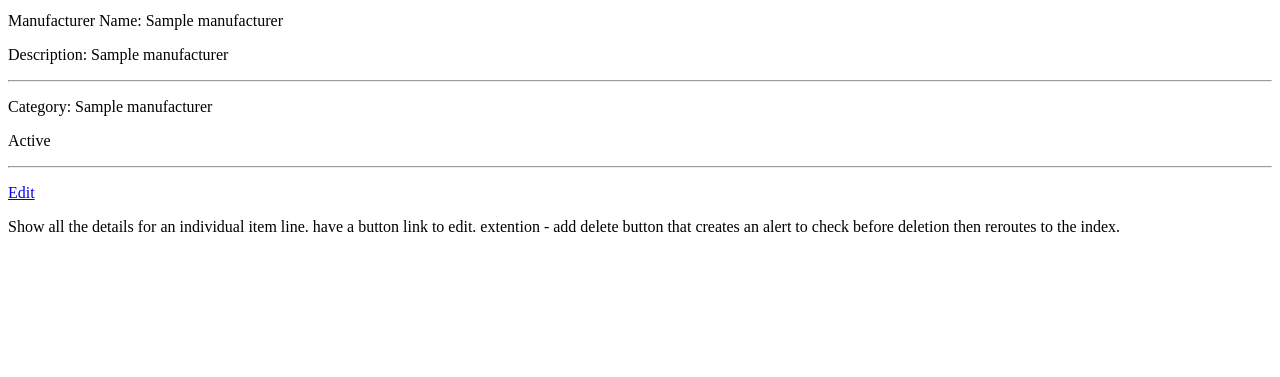
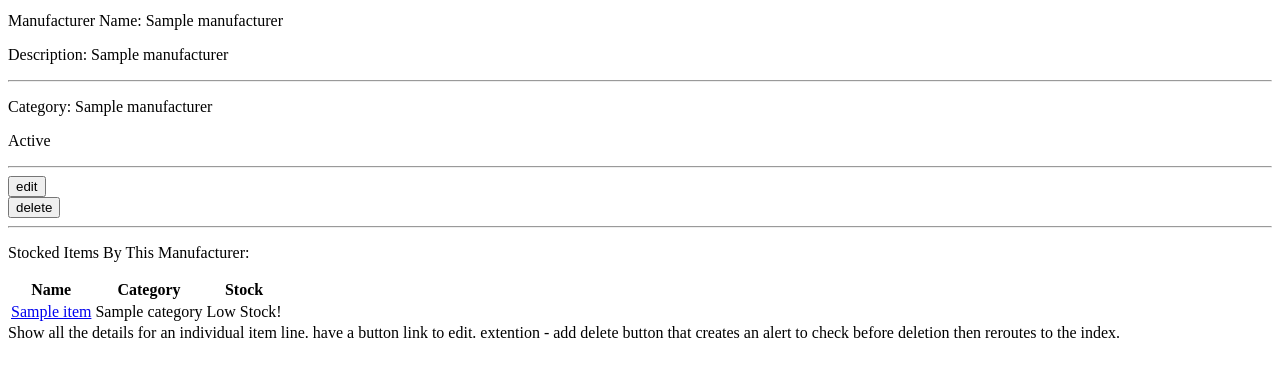
Before and after one commit to Zarecki/fantasy_shop, a Flask app: page /manufacturers/1 in a window 1280 px wide. Shown: the part 217-594 px from the top of the page. Run offline with Flask 2, Linux system fonts and the light colour scheme; a database or web service that is not in the repository returns one stand-in record (values such as "Sample title"); some libraries are stand-ins or nearby versions.

Commit message:
items delete & edit working

```diff
--- a/app/app.py
+++ b/app/app.py
@@ -2,6 +2,10 @@ from flask import Flask, render_template
 
 from controllers.items_controller import items_blueprint
 from controllers.manufacturers_controller import manufacturers_blueprint
+from models.item import Item
+from models.manufacturer import Manufacturer
+import repositories.item_repository as item_repository
+import repositories.manufacturer_repository as manufacturer_repository
 
 app = Flask(__name__)
 
@@ -10,7 +14,13 @@ app.register_blueprint(manufacturers_blueprint)
 
 @app.route('/')
 def home():
-    return render_template('index.html')
+    items = item_repository.select_all()
+    manufacturers = manufacturer_repository.select_all()
+    number_of_items = len(items)
+    number_of_manufacturers = len(manufacturers)
+    total_items = sum(item.stock for item in items)
+    projected_profit = (sum(item.sell_price for item in items) - sum(item.buy_cost for item in items))
+    return render_template('index.html', number_of_items=number_of_items, number_of_manufacturers=number_of_manufacturers, total_items=total_items, projected_profit=projected_profit)
 
 if __name__ == '__main__':
     app.run(debug=True)
--- a/app/controllers/items_controller.py
+++ b/app/controllers/items_controller.py
@@ -19,6 +19,7 @@ def items():
 @items_blueprint.route("/items/<id>")
 def show_item(id):
     item = item_repository.select(id)
+    # pdb.set_trace()
     return render_template("/items/show.html", item=item)
 
 # NEW
@@ -68,7 +69,8 @@ def update_item(id):
     return redirect("/items")
 
 # DELETE
-@items_blueprint.route("/items/<id>/delete")
+@items_blueprint.route("/items/<id>/delete", methods=["POST"])
 def delete_item(id):
-    item_repository.delete(id)
+    # pdb.set_trace()
+    item_repository.delete_item(id)
     return redirect("/items")
--- a/app/controllers/manufacturers_controller.py
+++ b/app/controllers/manufacturers_controller.py
@@ -58,7 +58,7 @@ def update_manufacturer(id):
     return redirect("/manufacturers")
 
 # DELETE
-@manufacturers_blueprint.route("/manufacturers/<id>/delete")
+@manufacturers_blueprint.route("/manufacturers/<id>/delete", methods=["POST"])
 def delete_manufacturer(id):
     manufacturer_repository.delete(id)
     return redirect("/manufacturers")
--- a/app/repositories/item_repository.py
+++ b/app/repositories/item_repository.py
@@ -31,8 +31,9 @@ def select(id):
     sql = "SELECT * FROM items WHERE id = %s"
     values = [id]
     result = run_sql(sql, values)
+    # pdb.set_trace()
     manufacturer = manufacturer_repository.select(result[0][6])
-    item  = Item(result[0][1], result[0][2], result[0][3], result[0][4], result[0][5], manufacturer, result[0][7], result[0][8], result[0][0])
+    item  = Item(result[0][1], result[0][2], result[0][3], result[0][4], result[0][5], manufacturer, result[0][7], result[0][8], result[0][9], result[0][0])
     item.stock_checks()
     return item
 
--- a/app/templates/items/index.html
+++ b/app/templates/items/index.html
@@ -27,6 +27,9 @@
         {% endfor %}
     </table>
 </div>
+<div>
+
+</div>
 
 show a list of all item lines. make a nice table. show name, category, manufacturer.
 have a select of category for filtering? perhaps a new folder for index with the generic index and an index which takes a the select as an input for for/if?
--- a/app/templates/items/new.html
+++ b/app/templates/items/new.html
@@ -26,6 +26,7 @@
     </div>
         <label for="category">Category:</label>
         <select name="category" id="category">
+            <option value="" disabled selected>-- Select a category --</option>
             <option value="Armour">Armour</option>
             <option value="Gemstones">Gemstones</option>
             <option value="Weapons">Weapons</option>
@@ -34,6 +35,7 @@
     <div>
         <label for="manufacturer_name">Manufacturer:</label>
         <select name="manufacturer_name" id="manufacturer_name">
+            <option value="" disabled selected>-- Select a Manufacturer --</option>
             <option value="Lonely Mountain's Lost Halls">Lonely Mountain's Lost Halls</option>
             <option value="Iron Hills Forge">Iron Hills Forge</option>
             <option value="Murkwood's Ironbark Armoury">Murkwood's Ironbark Armoury</option>
--- a/app/templates/manufacturers/edit.html
+++ b/app/templates/manufacturers/edit.html
@@ -14,6 +14,7 @@
     <div>
         <label for="category">Category:</label>
         <select name="category" id="category">
+            <option value="" disabled selected>-- Select a category --</option>
             <option value="Armour">Armour</option>
             <option value="Gemstones">Gemstones</option>
             <option value="Weapons">Weapons</option>
@@ -22,6 +23,7 @@
     <div>
         <label for="active">Active?</label>
         <select name="active" id=active">
+            <option value="" disabled selected>-- Please select --</option>
             <option value=True>Active</option>
             <option value=False>Inactive</option>
         </select>
--- a/app/templates/manufacturers/new.html
+++ b/app/templates/manufacturers/new.html
@@ -14,6 +14,7 @@
     <div>
         <label for="category">Category:</label>
         <select name="category" id="category">
+            <option value="" disabled selected>-- Select a category --</option>
             <option value="Armour">Armour</option>
             <option value="Gemstones">Gemstones</option>
             <option value="Weapons">Weapons</option>
--- a/app/templates/manufacturers/show.html
+++ b/app/templates/manufacturers/show.html
@@ -12,7 +12,36 @@
         <p class="active">Active</p>
     {% endif %}
     <hr>
-    <p><a href="/manufacturers/{{manufacturer.id}}/edit">Edit</a></p>
+    <form action="/items/{{ manufacturer.id }}/edit">
+        <input type="submit" value="edit">
+    </form>
+    <form action="/items/{{ manufacturer.id }}/delete" method="POST">
+        <input type="submit" value="delete" data-confirm="Are you sure to delete this Manufacturer?">
+    </form>
+</div>
+<hr>
+<div>
+    <p>Stocked Items By This Manufacturer:</p>
+    <table>
+        <tr>
+            <th>Name</th>
+            <th>Category</th>
+            <th>Stock</th>
+        </tr>
+        {% for item in items %}
+        <tr>
+            <td><a href="/items/{{ item.id }}">{{ item.name }}</a></td>
+            <td>{{ item.category }}</td>
+            {% if item.sold_out == True %}
+                <td class="sold_out">Sold Out!</td>
+            {% elif item.low_stock == True %}
+                <td class="low_stock">Low Stock!</td>
+            {% else %}
+                <td>{{ item.stock }}</td>
+            {% endif %}
+        </tr>
+        {% endfor %}
+    </table>
 </div>
 
 Show all the details for an individual item line.
```
Also changed, not shown: app/templates/index.html (+14 -5 lines), app/templates/items/edit.html (+5 -3 lines), app/templates/items/show.html (+11 -2 lines).
